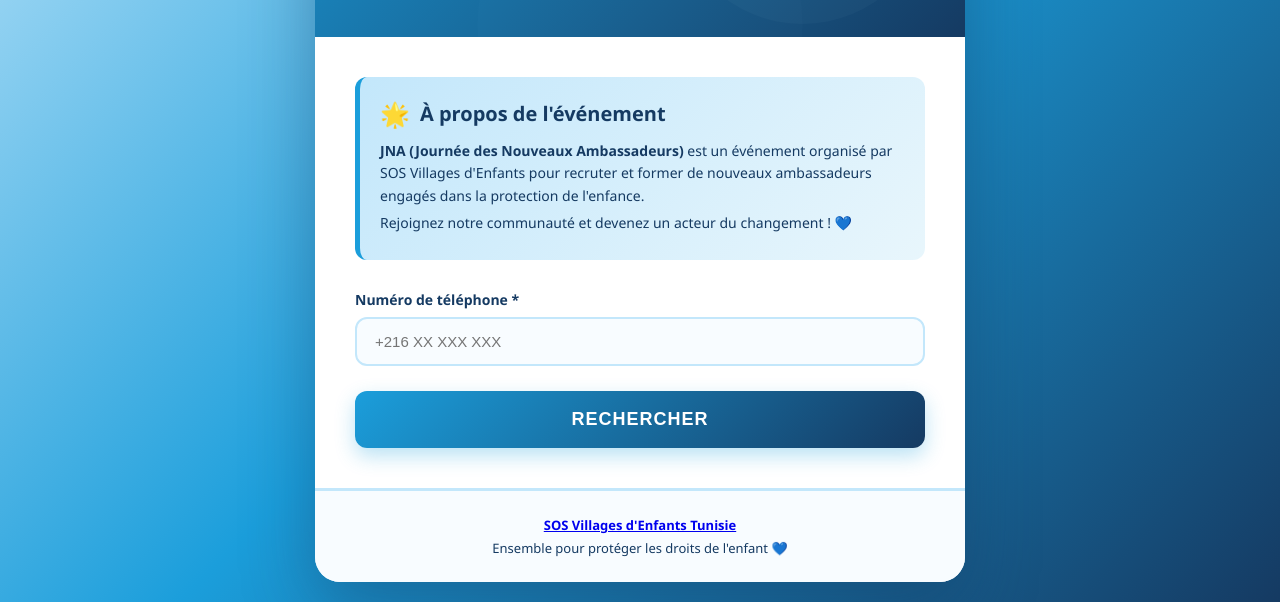
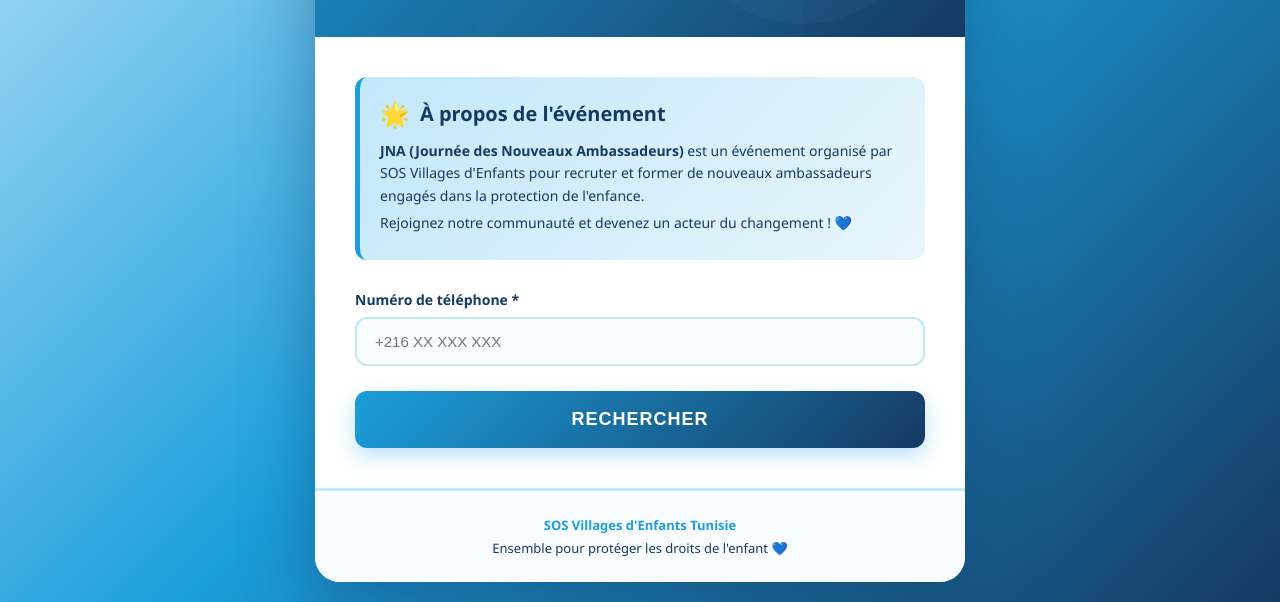
Before and after one commit to ghaylen1/jna-registration, a website: page index.html in a window 1280 px wide. Shown: the part 321-923 px from the top of the page. Drawn offline with Linux system fonts and the light colour scheme.

Commit message:
Refactor CSS for improved readability and structure

```diff
--- a/style.css
+++ b/style.css
@@ -307,9 +307,17 @@
     margin: 5px 0;
 }
 
-        .footer strong {
+.footer strong a {
     color: #1b9edb;
     font-weight: 700;
+    text-decoration: none;
+    transition: all 0.3s ease;
+    border-bottom: 2px solid transparent;
+}
+
+.footer strong a:hover {
+    color: #153a62;
+    border-bottom-color: #1b9edb;
 }
 
 @media (max-width: 600px) {
```
Lines whose indentation alone changed are shown as unchanged.
